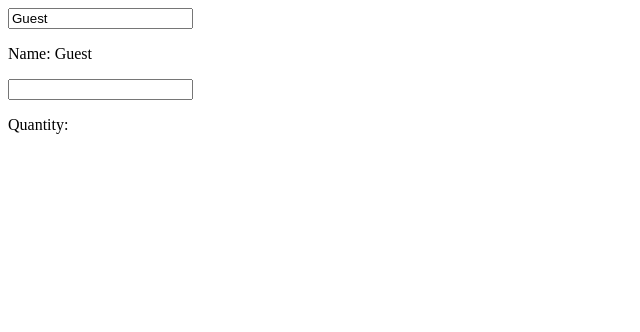
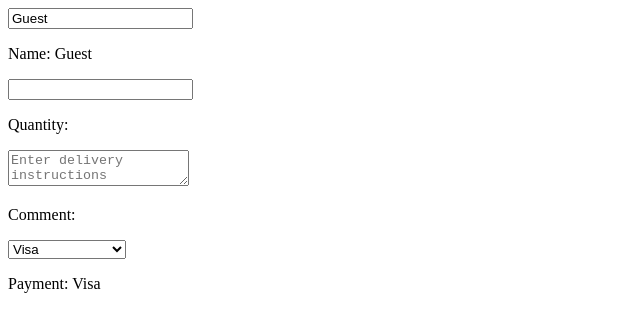
Before and after one commit to Nils-Van-de-Pitte/React-sandbox, a React (Vite) app in the folder code/: page / in a window 1280 px wide. Shown: the top 332 px of the page, without its empty margins (0-640 px from the left). Built offline with nearby package versions, Linux system fonts and the light colour scheme.

Commit message:
Create event for select

```diff
--- a/code/src/components/Form.jsx
+++ b/code/src/components/Form.jsx
@@ -4,6 +4,8 @@
 
     const [name, setName] = useState("Guest");
     const [quantity, setQuantity] = useState();
+    const [comment, setComment] = useState("");
+    const [payment, setPayment] = useState("Visa");
 
     function handleNameChange(event){
         setName(event.target.value);
@@ -13,6 +15,14 @@
         setQuantity(event.target.value);
     }
 
+    function handleCommentChange(event){
+        setComment(event.target.value);
+    }
+
+    function handlePaymentChange(event){
+        setPayment(event.target.value);
+    }
+
     return(
         <div>
             <input value={name} onChange={handleNameChange}/>
@@ -20,6 +30,17 @@
 
             <input value={quantity} onChange={handleQuantityChange} type="number"/>
             <p>Quantity: {quantity}</p>
+
+            <textarea value={comment} onChange={handleCommentChange} placeholder="Enter delivery instructions"/>
+            <p>Comment: {comment}</p>
+
+            <select value={payment} onChange={handlePaymentChange}>
+                <option value="">Select an option</option>
+                <option value="Visa">Visa</option>
+                <option value="Mastercard">Mastercard</option>
+                <option value="Giftcard">Gift card</option>
+            </select>
+            <p>Payment: {payment}</p>
         </div>
     )
 
```
